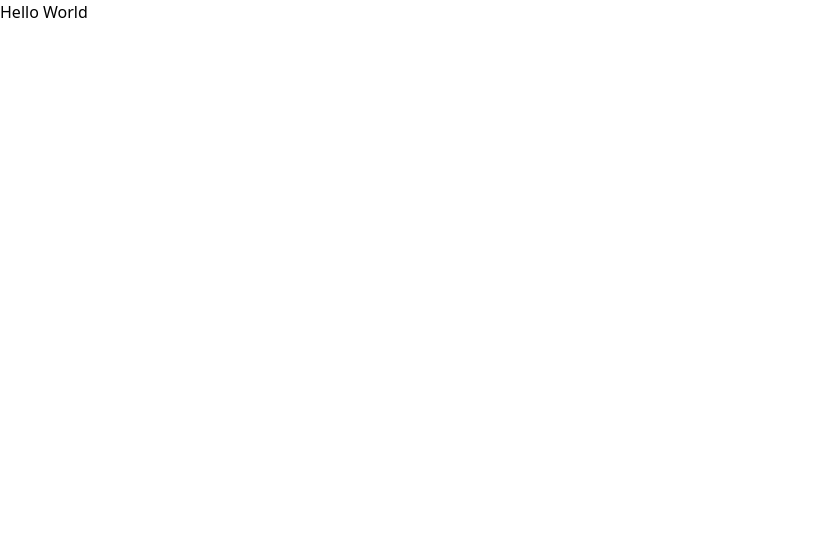
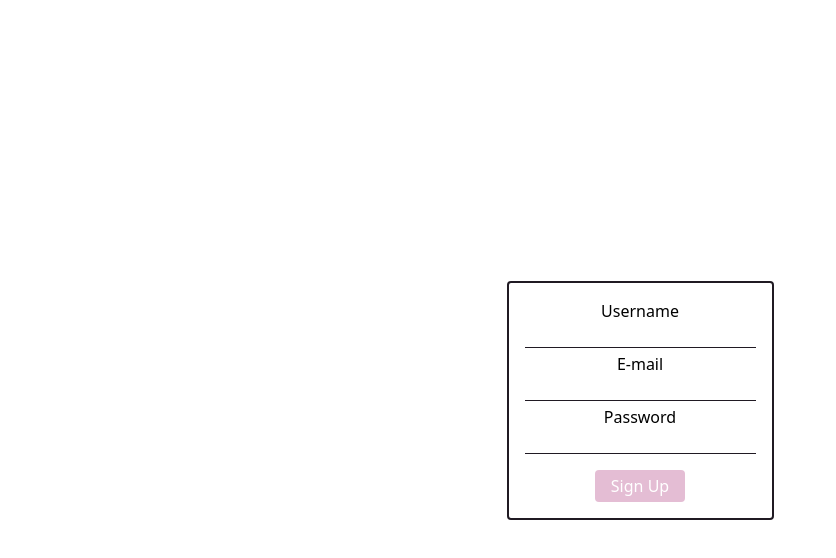
Before and after one commit to arkeynn/mysty, a React (Vite) app: page / in a window 1280 px wide. Shown: the top 558 px of the page, without its empty margins (0-836 px from the left). Built offline with nearby package versions, Linux system fonts and the light colour scheme.

Commit message:
Implemented Router. Created a primitive sign-up form.

```diff
--- a/index.html
+++ b/index.html
@@ -2,9 +2,8 @@
 <html lang="en">
   <head>
     <meta charset="UTF-8" />
-    <link rel="icon" type="image/svg+xml" href="/vite.svg" />
     <meta name="viewport" content="width=device-width, initial-scale=1.0" />
-    <title>Vite + React + TS</title>
+    <title>Mysty</title>
   </head>
   <body>
     <div id="root"></div>
--- a/package.json
+++ b/package.json
@@ -9,8 +9,11 @@
     "preview": "vite preview"
   },
   "dependencies": {
+    "localforage": "^1.10.0",
     "react": "^18.2.0",
-    "react-dom": "^18.2.0"
+    "react-dom": "^18.2.0",
+    "react-hook-form": "^7.43.5",
+    "react-router-dom": "^6.9.0"
   },
   "devDependencies": {
     "@types/react": "^18.0.27",
--- a/src/App.tsx
+++ /dev/null
@@ -1,7 +0,0 @@
-export default function App() {
-  return (
-    <div className="App">
-      <h1>Hello World</h1>
-    </div>
-  );
-}
--- /dev/null
+++ b/src/components/SignUp.tsx
@@ -0,0 +1,43 @@
+import { useForm, SubmitHandler } from "react-hook-form";
+
+interface ISignUpForm {
+  username: String;
+  email: String;
+  password: String;
+}
+
+export default function SignUp() {
+  const { register, handleSubmit } = useForm<ISignUpForm>();
+  const onSubmit: SubmitHandler<ISignUpForm> = data => {
+    alert(`
+      Username: ${data.username}
+      E-mail: ${data.email}
+      Password: ${data.password}
+
+      Sve radi :)
+    `);
+  };
+
+  return (
+    <>
+      <form onSubmit={handleSubmit(onSubmit)} className="flex flex-col text-center items-center border-2 p-4 rounded border-bastille-900">
+        <label className="block mb-1 text-md">
+          Username
+          <input {...register("username")} type="text" className="block border-b-[1px] border-bastille-900" required/>
+        </label>
+
+        <label className="block mb-1 text-md">
+          E-mail
+          <input {...register("email")} type="email" className="block border-b-[1px] border-bastille-900" required />
+        </label>
+
+        <label className="block mb-4 text-md">
+          Password
+          <input {...register("password")} type="password" className="block border-b-[1px] border-bastille-900" required />
+        </label>
+
+        <button type="submit" className="bg-vin-rouge-300 text-white rounded p-1 px-4">Sign Up</button>
+      </form>
+    </>
+  );
+}
--- a/src/main.tsx
+++ b/src/main.tsx
@@ -1,10 +1,19 @@
 import React from 'react'
 import ReactDOM from 'react-dom/client'
-import App from './App'
+import { createBrowserRouter, RouterProvider } from 'react-router-dom'
+
+import Root from './routes/Root'
 import './index.css'
+
+const router = createBrowserRouter([
+  {
+    path: "/",
+    element: <Root />,
+  }
+]);
 
 ReactDOM.createRoot(document.getElementById('root') as HTMLElement).render(
   <React.StrictMode>
-    <App />
+    <RouterProvider router={router} />
   </React.StrictMode>
 )
--- /dev/null
+++ b/src/routes/Home.tsx
@@ -0,0 +1,7 @@
+export default function Home() {
+  return (
+    <div className="Home flex">
+
+    </div>
+  );
+}
--- /dev/null
+++ b/src/routes/NotFound.tsx
@@ -0,0 +1,7 @@
+export default function NotFound() {
+  return (
+    <div className="NotFound flex">
+
+    </div>
+  );
+}
--- /dev/null
+++ b/src/routes/Root.tsx
@@ -0,0 +1,9 @@
+import SignUp from "../components/SignUp";
+
+export default function Root() {
+  return (
+    <div className="Root flex justify-center items-center h-[100svh]">
+      <SignUp />
+    </div>
+  );
+}
--- a/tailwind.config.cjs
+++ b/tailwind.config.cjs
@@ -5,7 +5,7 @@ module.exports = {
     "./src/**/*.{js,ts,jsx,tsx}",
   ],
   theme: {
-    extend: {},
+    extend: {
       colors: {
         'honey-flower': {
           '50': '#fbf4ff',
@@ -58,7 +58,7 @@ module.exports = {
           '800': '#4a3a52',
           '900': '#201a23',
       },
-
+    },
     },
   },
   plugins: [],
```
Also changed, not shown: 1 other file (tests, documents, lock files or other folders). Lines whose indentation alone changed are shown as unchanged.
